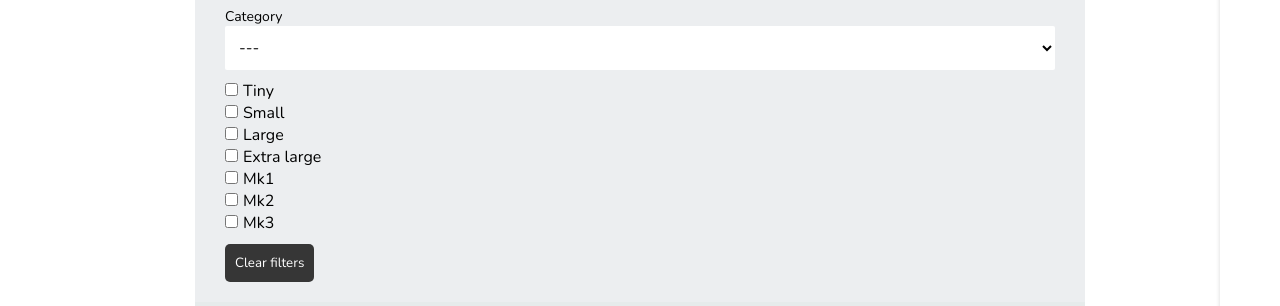
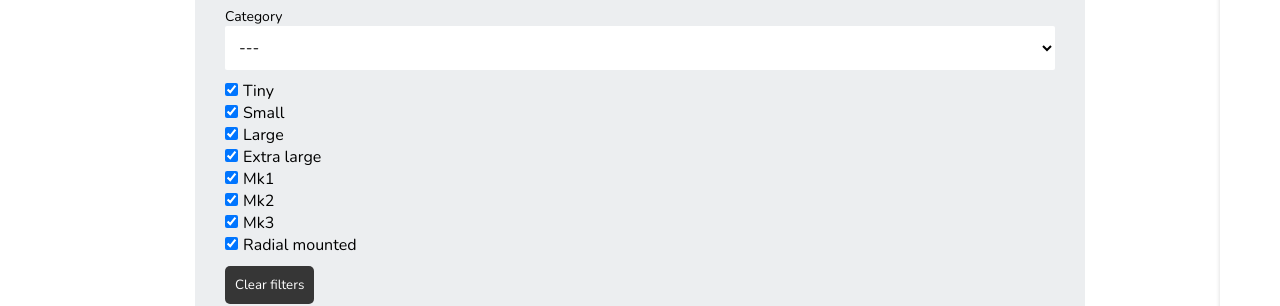
Before and after one commit to vitorfontenele/shopping-cart, a React (Vite) app: page / in a window 1280 px wide. Shown: the part 440-746 px from the top of the page. Built offline with nearby package versions, Linux system fonts and the light colour scheme.

Commit message:
Radial size search

```diff
--- a/src/App.jsx
+++ b/src/App.jsx
@@ -12,9 +12,9 @@ function App() {
   const [maximumPrice, setMaximumPrice] = useState("");
   const [minimumPrice, setMinimumPrice] = useState("");
   const [category, setCategory] = useState("");
-  const radialSizes = ["Tiny", "Small", "Large", "Extra large", "Mk1", "Mk2", "Mk3"];
+  const radialSizes = ["Tiny", "Small", "Large", "Extra large", "Mk1", "Mk2", "Mk3", "Radial mounted"];
   const [checkedState, setCheckedState] = useState(
-    new Array(radialSizes.length).fill(false)
+    new Array(radialSizes.length).fill(true)
   )
   const [order, setOrder] = useState("");
   const [cartVisibility, setCartVisibility] = useState(false);
@@ -67,6 +67,8 @@ function App() {
           minimumPrice={minimumPrice}
           maximumPrice={maximumPrice}
           category={category}
+          checkedState={checkedState}
+          radialSizes={radialSizes}
           setOrder={setOrder}
           order={order}
         />
--- a/src/components/CardsSection/CardsSection.jsx
+++ b/src/components/CardsSection/CardsSection.jsx
@@ -5,6 +5,19 @@ import "./style.css";
 export default function CardsSection(props){
     const handleChangeOrder = (event) => {
         props.setOrder(event.target.value);
+    }
+
+    const checkedSizes = props.radialSizes.filter((size, index) =>
+                        props.checkedState[index]
+                    )
+
+    const areCommon = (arrA, arrB) =>{
+        for (let i=0; i < arrA.length; i++){
+            if (arrB.includes(arrA[i])){
+                return true;
+            }
+        }
+        return false;
     }
 
     return (
@@ -23,6 +36,7 @@ export default function CardsSection(props){
                     .filter(part => props.minimumPrice? part["Cost"] >= Number(props.minimumPrice) : true)
                     .filter(part => props.maximumPrice? part["Cost"] <= Number(props.maximumPrice) : true)
                     .filter(part => props.category? part["Category"] === props.category : true)
+                    .filter(part => areCommon(part["RadialSize"], checkedSizes))
                     .sort((a,b) => {
                         if (props.order === "Crescente"){
                             return a["Cost"] < b["Cost"] ? -1 : 1;
--- a/src/components/SearchSection/SearchSection.jsx
+++ b/src/components/SearchSection/SearchSection.jsx
@@ -30,6 +30,7 @@ export default function SearchSection(props){
         props.setMinimumPrice("");
         props.setCategory("");
         props.setOrder("");
+        props.setCheckedState(new Array(props.radialSizes.length).fill(true));
     }
 
     return (
```
